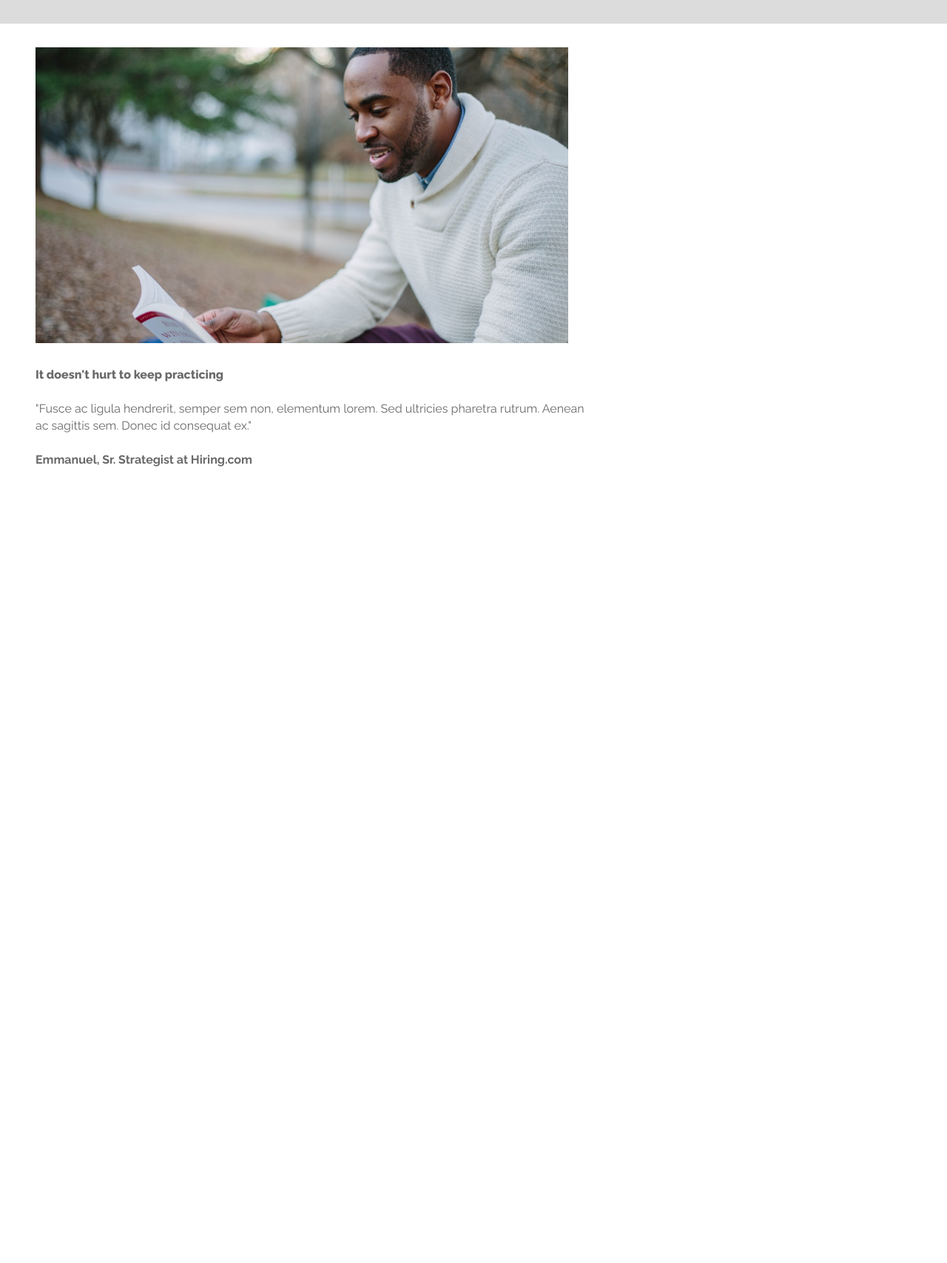
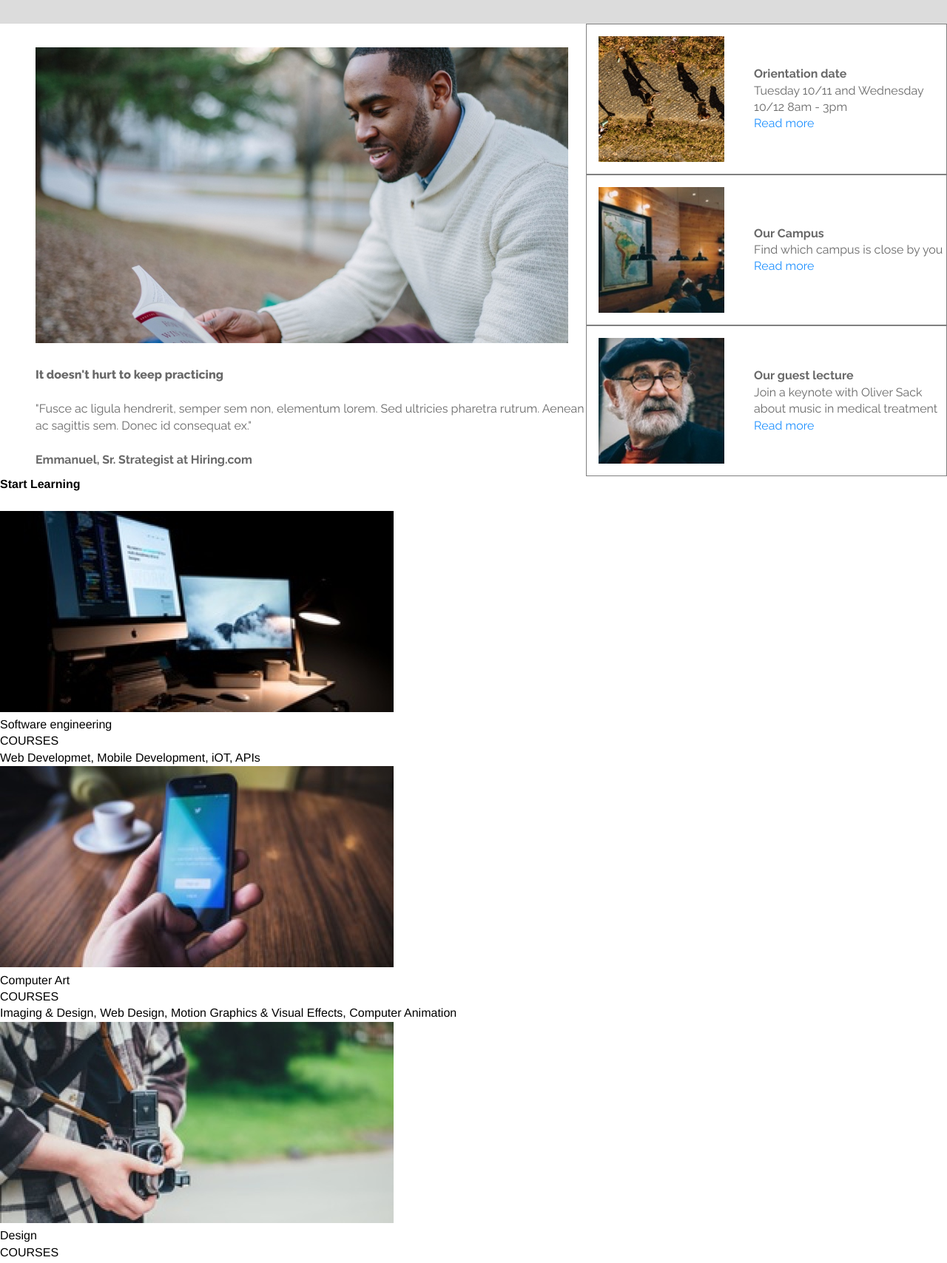
Before and after one commit to NYCuratrix/ColmarAcademy, a plain HTML site: page index.html in a window 1280 px wide. Shown: the part 608-2316 px from the top of the page at 74% size. Before the commit the page ends 1242 px from the top, so only its background shows below. Drawn offline with Linux system fonts and the light colour scheme; files that its build step writes are made by us from their sources.

Commit message:
adding rest of info section, styled, draft

```diff
--- a/index.html
+++ b/index.html
@@ -59,14 +59,99 @@
         <span>Emmanuel, Sr. Strategist at Hiring.com</span>
       </div>
     </div>
+
+
+
+<div class="more-info">
+
+
+<div class="info-box">
+  <img src="resources/images/information-orientation.jpg" alt="Overhead shot of people walking on a path.">
+  <div class="info-box-text">
+    <h2>Orientation date</h2>
+    <p>Tuesday 10/11 and Wednesday 10/12 8am - 3pm</p>
+    <a href="#">Read more</a>
   </div>
+</div>
 
+<div class="info-box">
+  <img src="resources/images/information-campus.jpg" alt="People working at long table.">
+  <div class="info-box-text">
+    <h2>Our Campus</h2>
+    <p>Find which campus is close by you</p>
+    <a href="#">Read more</a>
+  </div>
+</div>
+
+<div class="info-box">
+  <img src="resources/images/information-guest-lecture.jpg" alt="Head shot of Oliver Sack">
+  <div class="info-box-text">
+    <h2>Our guest lecture</h2>
+    <p>Join a keynote with Oliver Sack about music in medical treatment</p>
+    <a href="#">Read more</a>
+  </div>
+</div>
+
+
+
+</div>
+</div>
 </div>
 <!-- Learning Box -->
 
+<h1>Start Learning</h1>
+<img src="resources/images/course-software.jpg" alt="Computers on a desk">
+<h2>Software engineering</h2>
+<h5>COURSES</h5>
+<p>Web Developmet, Mobile Development, iOT, APIs</p>
+
+<img src="resources/images/course-computer-art.jpg" alt="Person holding a smart phone">
+<h2>Computer Art</h2>
+<h5>COURSES</h5>
+<p>Imaging & Design, Web Design, Motion Graphics & Visual Effects, Computer Animation</p>
+
+<img src="resources/images/course-design.jpg" alt="Person taking a photo with Twin lens reflex camera">
+<h2>Design</h2>
+<h5>COURSES</h5>
+<p>User Experience Design, User Research, Visual Design</p>
+
+<img src="resources/images/course-data.jpg" alt="Laptop open showing data analysis">
+<h2>Data</h2>
+<h5>COURSES</h5>
+<p>Data Science, Big Data, SQL, Data Visualization</p>
+
+<img src="resources/images/course-business.jpg" alt="Chessboard with wooden pieces">
+<h2>Business</h2>
+<h5>COURSES</h5>
+<p>Product Development, Business Development, Startup</p>
+
+<img src="resources/images/course-marketing.jpg" alt="Person using a smart watch">
+<h2>Marketing</h2>
+<h5>COURSES</h5>
+<p>Analytics, Contect Marketing, Mobile Marketing</p>
+
+
 <!-- Thesis Box -->
+<video src="resources/videos/thesis.mp4" type="video/mp4s" controls/>
+</video>
+
+<h1>Reimagine urban</h1>
+<p>"Praesent a venenatis ipsum. Quisque vestibulum justo ante, non dignissim sapien lobortis rutrum. Aliquam at ultrices erat. Mauris vitae rhoncus mauris, eu ultricies erat. Proin pretium, est et tempus hendrerit, velit nisi tristique quam, sit amet euismod nisi odio vel risus."</p>
+
+<img src="resources/images/thesis-fisma.jpg" alt="">
+<h1>Fisma: Design and Prototype</h1>
+<p>Designer showcase of new prototype product</p>
+
+<img src="resources/images/thesis-now-and-then.jpg" alt="">
+<h1>Now and then</h1>
+<p>Research study about New York</p>
 
 <!-- Footer -->
+<p>&copy 2016 Colmar Academy. All rights reserved.</p>
+<ul>
+  <li>Terms</li>
+  <li>Privacy</li>
+</ul>
 
 
 </body>
--- a/resources/css/style.css
+++ b/resources/css/style.css
@@ -12,6 +12,7 @@ body {
   display: flex;
   margin: auto;
 }*/
+
 
 h1 {
   font-weight: 800;
@@ -65,15 +66,15 @@ ul li {
 .left-box {
   display: flex;
   flex-direction: column;
+  padding-left: 1.5rem;
   width: 60%;
-  padding-left: 1.5rem;
 }
 
 .right-box {
   display: flex;
   flex-direction: column;
+  justify-content: center;
   width: 40%;
-  justify-content: center;
 }
 
 /* Banner */
@@ -94,7 +95,6 @@ ul li {
   flex-direction: column;
   justify-content: center;
   color: rgb(105, 105, 105);
-  flex-direction: column;
   font-family: "Raleway", "Helvetica", sans-serif;
 }
 
@@ -113,6 +113,9 @@ ul li {
 }
 
 /* Info box */
+.information {
+  display: flex;
+}
 .information .left-box img{
   padding: 2rem 1.5rem;
   height: 25rem;
@@ -130,3 +133,39 @@ ul li {
 .quote span {
   font-weight: 700;
 }
+
+.info-box {
+  display: flex;
+  align-items: center;
+  justify-content: flex-start;
+  border: solid gray 1px;
+}
+.info-box img {
+  width: 35%;
+  height: auto;
+  padding: 1rem;
+}
+.info-box-text {
+  display: flex;
+  flex-direction: column;
+  justify-content: center;
+  color: rgb(105, 105, 105);
+  padding-left: 1.5rem;
+  width: 65%;
+  font-family: "Raleway", "Helvetica", sans-serif;
+
+}
+
+
+.info-box-text a {
+  color: rgb(30,144,255);
+  text-decoration: none;
+}
+
+.info-box-text h2 {
+  font-weight: 700;
+}
+.more-info {
+  display: flex;
+  flex-direction: column;
+}
```
Also changed, not shown: 2 other files.
